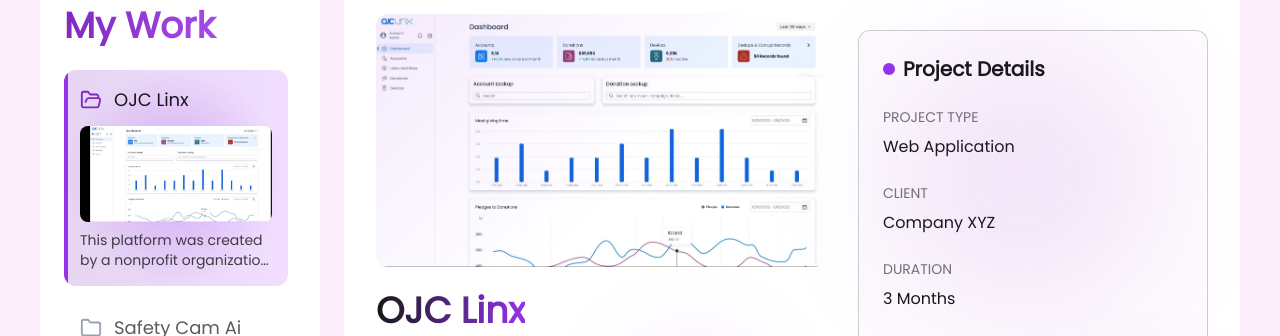
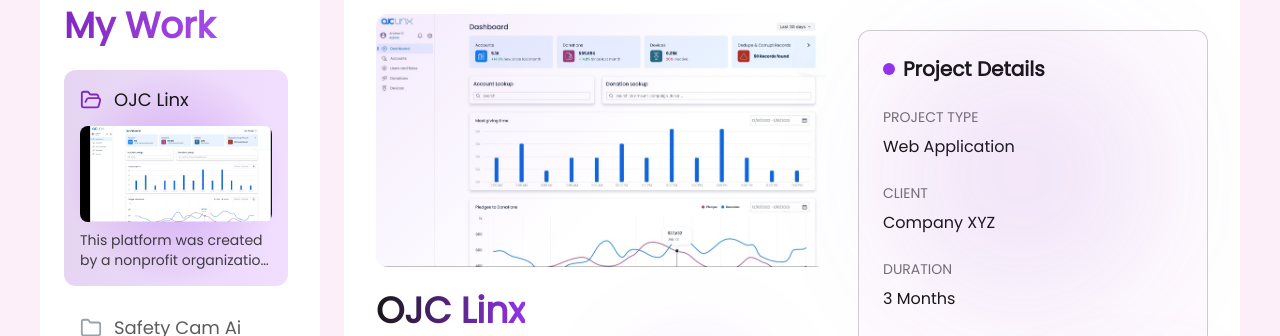
Before and after one commit to AmarjitKaranSharma/next-portfolio, a Next.js app: page /work/1 in a window 1280 px wide. Shown: the part 156-492 px from the top of the page. Built offline with nearby package versions, Linux system fonts and the light colour scheme.

Commit message:
removed active project indicator

```diff
--- a/src/app/(main)/work/layout.tsx
+++ b/src/app/(main)/work/layout.tsx
@@ -111,18 +111,6 @@
                       >
                         {project.description.substring(0, 80)}...
                       </p>
-
-                      {/* Animated indicator */}
-                      {isSelected && (
-                        <motion.div
-                          layoutId="activeIndicator"
-                          className="absolute left-0 top-0 w-1 h-full rounded-l-md"
-                          style={{ backgroundColor: project.color }}
-                          initial={{ opacity: 0 }}
-                          animate={{ opacity: 1 }}
-                          transition={{ duration: 0.3 }}
-                        />
-                      )}
 
                       {/* Background glow effect on hover */}
                       <div
```
